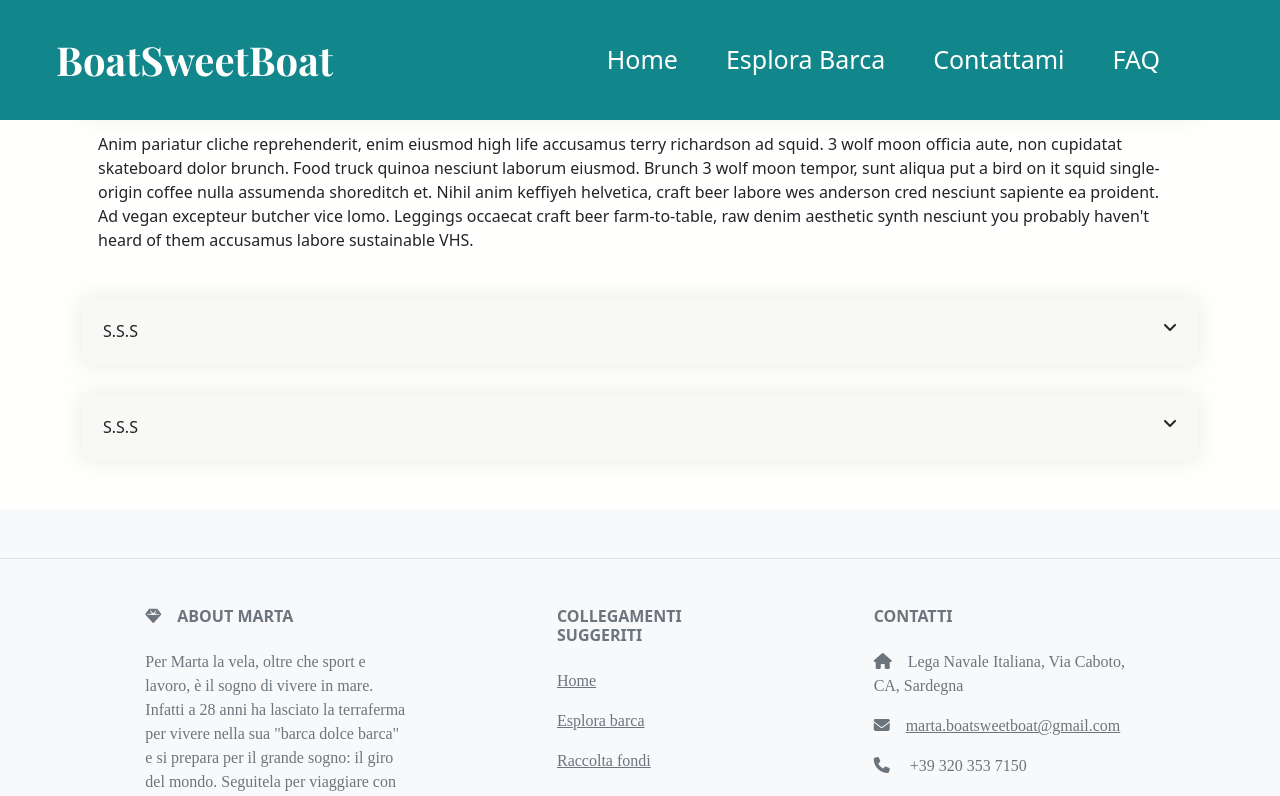
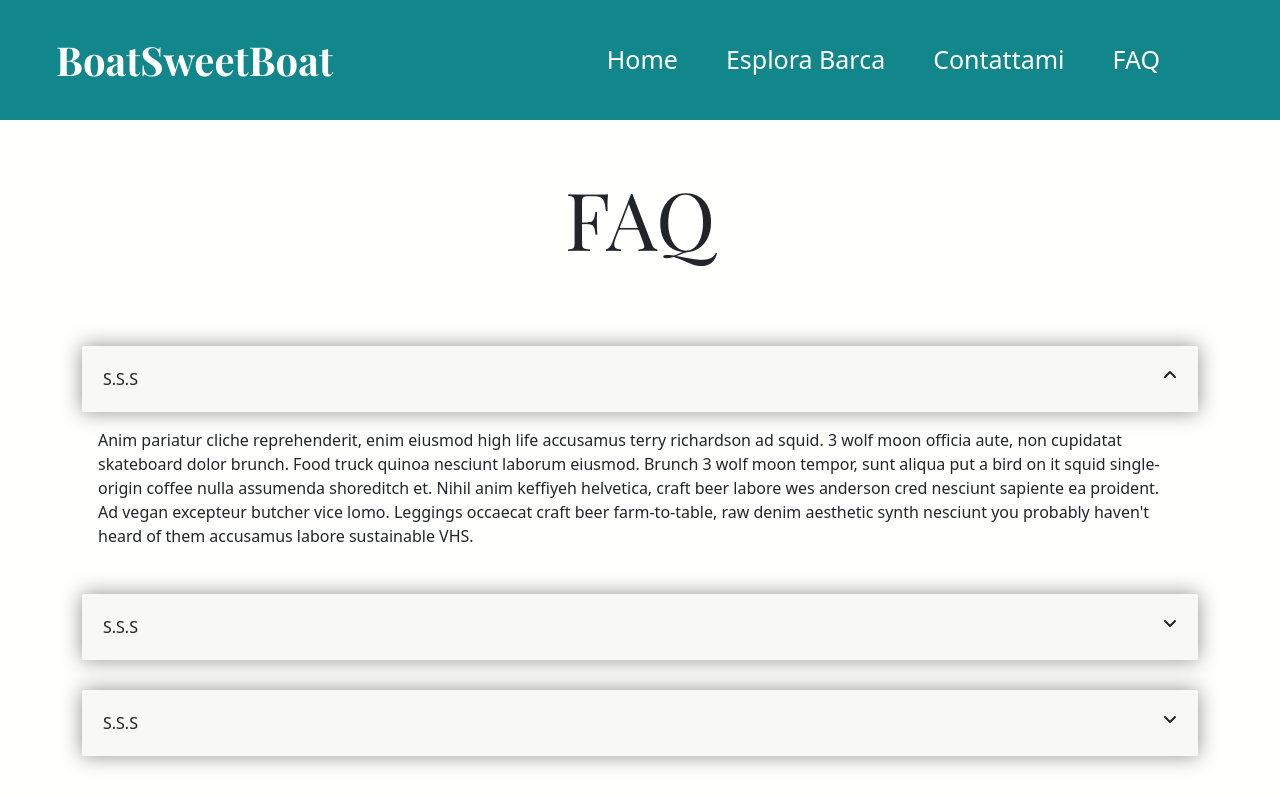
Before and after one commit to takenX10/BoatSweetBoat, a React (Vite) app in the folder client/BoatSweetBoat/: page /faq in a window 1280 px wide. Shown: the top 796 px of the page. Built offline with nearby package versions, Linux system fonts and the light colour scheme; a web font is replaced by a local one.

Commit message:
Faq improved and fixed logo navbar

```diff
--- a/client/BoatSweetBoat/src/layouts/Navbar.jsx
+++ b/client/BoatSweetBoat/src/layouts/Navbar.jsx
@@ -25,7 +25,7 @@ export default function Navbar() {
         <>
             <nav className={`navbar navbar-expand-lg ${scrolled ? "navbar-style-collapsed":"navbar-style"} fixed-top`}>
                 <div className="container-fluid align-items-center m-0 p-0 p-lg-5">
-                    <b><a className={`navbar-brand logo my-0 p-0 mx-2 ms-2 ${scrolled?"hidden":""}`}  href="#">BoatSweetBoat</a></b>
+                    <b><a className={`navbar-brand logo my-0 p-0 mx-2 ms-2 ${scrolled?"hidden":""}`}  href="/">BoatSweetBoat</a></b>
                     <button className="navbar-toggler m-0 p-0" type="button" data-bs-toggle="collapse" data-bs-target="#navbarNav" aria-controls="navbarNav" aria-expanded="false" aria-label="Toggle navigation">
                         <span className="navbar-toggler-icon me-4"><FontAwesomeIcon className="hamburger-icon" icon={faBars} /></span>
                     </button>
--- a/client/BoatSweetBoat/src/pages/Faq/Faq.jsx
+++ b/client/BoatSweetBoat/src/pages/Faq/Faq.jsx
@@ -8,6 +8,7 @@ export default function Faq() {
             <Navbar />
             <div id="main">
                 <div class="container">
+                <h1>FAQ</h1>
                     <div class="accordion" id="faq">
                         <div class="card">
                             <div class="card-header" id="faqhead1">
--- a/client/BoatSweetBoat/src/pages/Faq/Faq.scss
+++ b/client/BoatSweetBoat/src/pages/Faq/Faq.scss
@@ -1,5 +1,6 @@
 #main {
     margin: 50px 0;
+    padding-top: 15vh;
   }
 
   #main #faq .card {
@@ -7,10 +8,17 @@
     border: 0;
   }
 
+  h1{
+    font-family: 'Playfair Display', serif;
+    font-size: 10vh !important;
+    text-align: center;
+    margin-bottom: 10vh;
+  }
+
   #main #faq .card .card-header {
-    border: 0;
-    -webkit-box-shadow: 0 0 20px 0 rgba(213, 213, 213, 0.5);
-            box-shadow: 0 0 20px 0 rgba(213, 213, 213, 0.5);
+    border: 1px black;
+    -webkit-box-shadow: 0 0 20px 0 rgba(34, 32, 32, 0.5);
+            box-shadow: 0 0 20px 0 rgba(34, 32, 32, 0.5);
     border-radius: 2px;
     padding: 0;
   }
```
Lines whose indentation alone changed are shown as unchanged.
